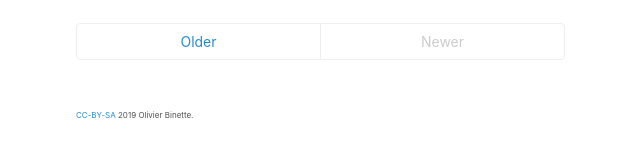
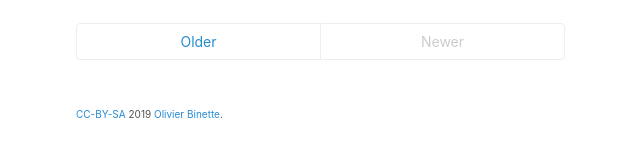
Before and after one commit to OlivierBinette/blog, a Jekyll site: the page built from index.html, in a window 1280 px wide and 900 px high, scrolled down 6644 px. Shown: the part 749-897 px from the top of the window, without its empty margins (319-959 px from the left). Built offline with Jekyll 4.4.1, drawn with Linux system fonts in a browser that asks for light colours; the list of posts is cut into pages by our own code.

Commit message:
Update default.html

```diff
--- a/_layouts/default.html
+++ b/_layouts/default.html
@@ -18,8 +18,8 @@
       </main>
 
       <footer class="footer">
-        <tiny style="font-size:8px;">
-          <a href="https://creativecommons.org/licenses/by-sa/4.0/">CC-BY-SA</a> <time datetime="{{ site.time | date_to_xmlschema }}">{{ site.time | date: '%Y' }}</time> Olivier Binette.
+        <tiny style="font-size:10px;">
+          <a href="https://creativecommons.org/licenses/by-sa/4.0/">CC-BY-SA</a> <time datetime="{{ site.time | date_to_xmlschema }}">{{ site.time | date: '%Y' }}</time> <a href="http://olivierbinette.ca">Olivier Binette</a>.
         </tiny>
       </footer>
     </div>
```
